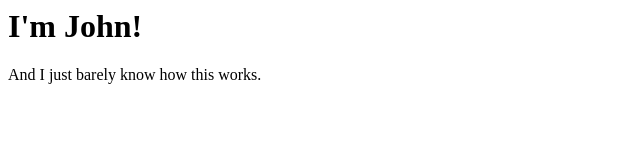
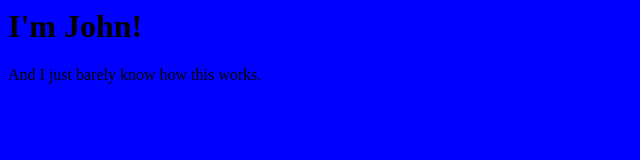
Before and after one commit to jtrtj/personal_site, a plain HTML site: page app/views/about.html in a window 1280 px wide. Shown: the whole page, without its empty margins (0-640 px from the left). Drawn offline with Linux system fonts and the light colour scheme.

Commit message:
adds css link to about

```diff
--- a/app/views/about.html
+++ b/app/views/about.html
@@ -1,5 +1,6 @@
 <html>
   <head>
+    <link rel="stylesheet" href="/main.css" title="CSS" type="text/css" />
     <title>Personal Site</title>
   </head>
   <body>
```
